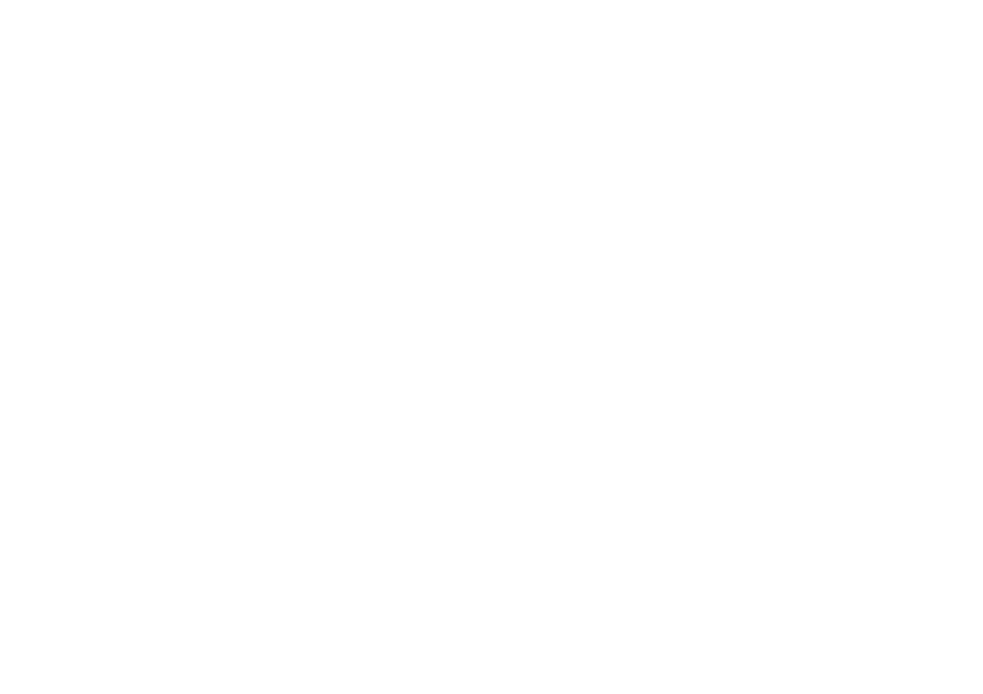
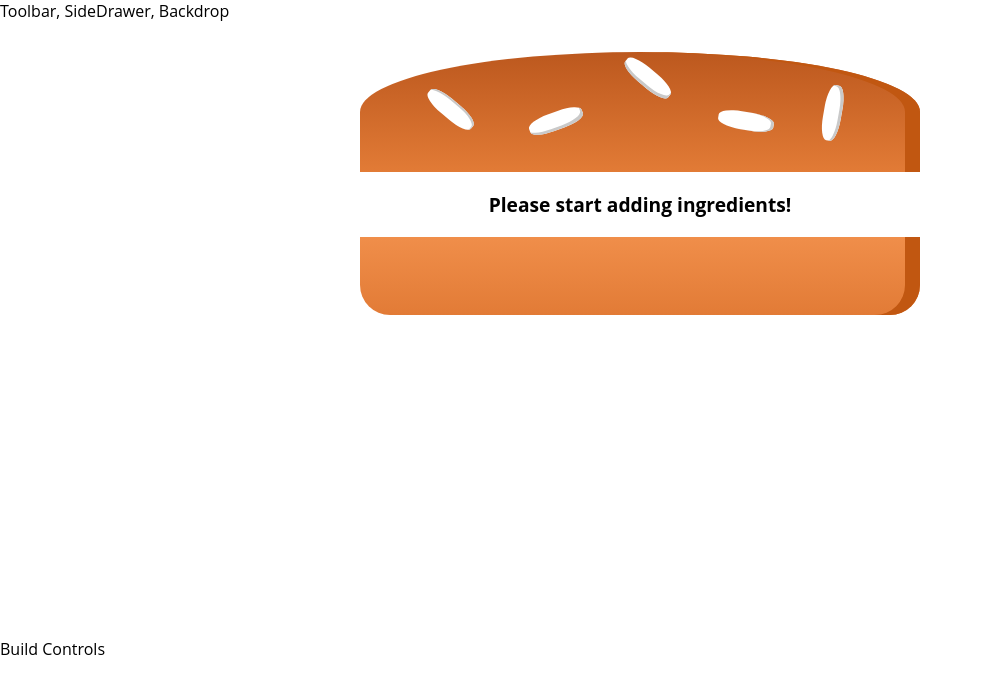
Before and after one commit to yihangx/React_Order_Sandwich_Application, a React app: page / in a window 1280 px wide. Shown: the top 694 px of the page, without its empty margins (0-983 px from the left). Built offline with nearby package versions, Linux system fonts and the light colour scheme.

Commit message:
version1.2

```diff
--- a/src/App.js
+++ b/src/App.js
@@ -1,10 +1,15 @@
 import React, { Component } from 'react';
 
+import Layout from './components/Layout/Layout';
+import BurgerBuilder from './containers/BurgerBuilder/BurgerBuilder';
+
 class App extends Component {
-  render() {
+  render () {
     return (
       <div>
-
+        <Layout>
+          <BurgerBuilder />
+        </Layout>
       </div>
     );
   }
--- /dev/null
+++ b/src/components/Burger/Burger.css
@@ -0,0 +1,30 @@
+.Burger {
+    width: 100%;
+    margin: auto;
+    height: 250px;
+    overflow: scroll;
+    text-align: center;
+    font-weight: bold;
+    font-size: 1.2rem;
+}
+
+@media (min-width: 500px) and (min-height: 400px) {
+    .Burger {
+        width: 350px;
+        height: 300px;
+    }
+}
+
+@media (min-width: 500px) and (min-height: 401px) {
+    .Burger {
+        width: 450px;
+        height: 400px;
+    }
+}
+
+@media (min-width: 1000px) and (min-height: 700px) {
+    .Burger {
+        width: 700px;
+        height: 600px;
+    }
+}
--- /dev/null
+++ b/src/components/Burger/Burger.js
@@ -0,0 +1,28 @@
+import React from 'react';
+
+import classes from './Burger.css';
+import BurgerIngredient from './BurgerIngredient/BurgerIngredient';
+
+const burger = ( props ) => {
+    let transformedIngredients = Object.keys( props.ingredients )
+        .map( igKey => {
+            return [...Array( props.ingredients[igKey] )].map( ( _, i ) => {
+                return <BurgerIngredient key={igKey + i} type={igKey} />;
+            } );
+        } )
+        .reduce((arr, el) => {
+            return arr.concat(el)
+        }, []);
+    if (transformedIngredients.length === 0) {
+        transformedIngredients = <p>Please start adding ingredients!</p>;
+    }
+    return (
+        <div className={classes.Burger}>
+            <BurgerIngredient type="bread-top" />
+            {transformedIngredients}
+            <BurgerIngredient type="bread-bottom" />
+        </div>
+    );
+};
+
+export default burger;
--- /dev/null
+++ b/src/components/Burger/BurgerIngredient/BurgerIngredient.css
@@ -0,0 +1,113 @@
+.BreadBottom {
+    height: 13%;
+    width: 80%;
+    background: linear-gradient(#F08E4A, #e27b36);
+    border-radius: 0 0 30px 30px;
+    box-shadow: inset -15px 0 #c15711;
+    margin: 2% auto;
+}
+
+.BreadTop {
+    height: 20%;
+    width: 80%;
+    background: linear-gradient(#bc581e, #e27b36);
+    border-radius: 50% 50% 0 0;
+    box-shadow: inset -15px 0 #c15711;
+    margin: 2% auto;
+    position: relative;
+}
+
+.Seeds1 {
+    width: 10%;
+    height: 15%;
+    position: absolute;
+    background-color: white;
+    left: 30%;
+    top: 50%;
+    border-radius: 40%;
+    transform: rotate(-20deg);
+    box-shadow: inset -2px -3px #c9c9c9;
+}
+
+.Seeds1:after {
+    content: "";
+    width: 100%;
+    height: 100%;
+    position: absolute;
+    background-color: white;
+    left: -170%;
+    top: -260%;
+    border-radius: 40%;
+    transform: rotate(60deg);
+    box-shadow: inset -1px 2px #c9c9c9;
+  }
+
+.Seeds1:before {
+    content: "";
+    width: 100%;
+    height: 100%;
+    position: absolute;
+    background-color: white;
+    left: 180%;
+    top: -50%;
+    border-radius: 40%;
+    transform: rotate(60deg);
+    box-shadow: inset -1px -3px #c9c9c9;
+  }
+
+  .Seeds2 {
+    width: 10%;
+    height: 15%;
+    position: absolute;
+    background-color: white;
+    left: 64%;
+    top: 50%;
+    border-radius: 40%;
+    transform: rotate(10deg);
+    box-shadow: inset -3px 0 #c9c9c9;
+  }
+
+  .Seeds2:before {
+    content: "";
+    width: 100%;
+    height: 100%;
+    position: absolute;
+    background-color: white;
+    left: 150%;
+    top: -130%;
+    border-radius: 40%;
+    transform: rotate(90deg);
+    box-shadow: inset 1px 3px #c9c9c9;
+  }
+
+
+.Meat {
+    width: 80%;
+    height: 8%;
+    background: linear-gradient(#7f3608, #702e05);
+    margin: 2% auto;
+    border-radius: 15px;
+}
+
+.Cheese {
+    width: 90%;
+    height: 4.5%;
+    margin: 2% auto;
+    background: linear-gradient(#f4d004, #d6bb22);
+    border-radius: 20px;
+}
+
+.Salad {
+    width: 85%;
+    height: 7%;
+    margin: 2% auto;
+    background: linear-gradient(#228c1d, #91ce50);
+    border-radius: 20px;
+}
+
+.Bacon {
+    width: 80%;
+    height: 3%;
+    background: linear-gradient(#bf3813, #c45e38);
+    margin: 2% auto;
+}
--- /dev/null
+++ b/src/components/Burger/BurgerIngredient/BurgerIngredient.js
@@ -0,0 +1,46 @@
+import React, { Component } from 'react';
+import PropTypes from 'prop-types';
+
+import classes from './BurgerIngredient.css';
+
+class BurgerIngredient extends Component {
+    render () {
+        let ingredient = null;
+
+        switch ( this.props.type ) {
+            case ( 'bread-bottom' ):
+                ingredient = <div className={classes.BreadBottom}></div>;
+                break;
+            case ( 'bread-top' ):
+                ingredient = (
+                    <div className={classes.BreadTop}>
+                        <div className={classes.Seeds1}></div>
+                        <div className={classes.Seeds2}></div>
+                    </div>
+                );
+                break;
+            case ( 'meat' ):
+                ingredient = <div className={classes.Meat}></div>;
+                break;
+            case ( 'cheese' ):
+                ingredient = <div className={classes.Cheese}></div>;
+                break;
+            case ( 'bacon' ):
+                ingredient = <div className={classes.Bacon}></div>;
+                break;
+            case ( 'salad' ):
+                ingredient = <div className={classes.Salad}></div>;
+                break;
+            default:
+                ingredient = null;
+        }
+
+        return ingredient;
+    }
+}
+
+BurgerIngredient.propTypes = {
+    type: PropTypes.string.isRequired
+};
+
+export default BurgerIngredient;
--- /dev/null
+++ b/src/components/Layout/Layout.css
@@ -0,0 +1,3 @@
+.Content {
+    margin-top: 16px;
+}
--- /dev/null
+++ b/src/components/Layout/Layout.js
@@ -0,0 +1,15 @@
+import React from 'react';
+
+import Aux from '../../hoc/Auxiliary';
+import classes from './Layout.css';
+
+const layout = ( props ) => (
+    <Aux>
+        <div>Toolbar, SideDrawer, Backdrop</div>
+        <main className={classes.Content}>
+            {props.children}
+        </main>
+    </Aux>
+);
+
+export default layout;
--- /dev/null
+++ b/src/containers/BurgerBuilder/BurgerBuilder.js
@@ -0,0 +1,30 @@
+import React, { Component } from 'react';
+
+import Aux from '../../hoc/Auxiliary';
+import Burger from '../../components/Burger/Burger';
+
+class BurgerBuilder extends Component {
+    // constructor(props) {
+    //     super(props);
+    //     this.state = {...}
+    // }
+    state = {
+        ingredients: {
+            salad: 0,
+            bacon: 0,
+            cheese: 0,
+            meat: 0
+        }
+    }
+
+    render () {
+        return (
+            <Aux>
+                <Burger ingredients={this.state.ingredients} />
+                <div>Build Controls</div>
+            </Aux>
+        );
+    }
+}
+
+export default BurgerBuilder;
--- /dev/null
+++ b/src/hoc/Auxiliary.js
@@ -0,0 +1,3 @@
+const aux = (props) => props.children;
+
+export default aux;
--- a/src/index.css
+++ b/src/index.css
@@ -1,5 +1,5 @@
 body {
   margin: 0;
   padding: 0;
-  font-family: sans-serif;
+  font-family: "Open Sans", sans-serif;
 }
```
